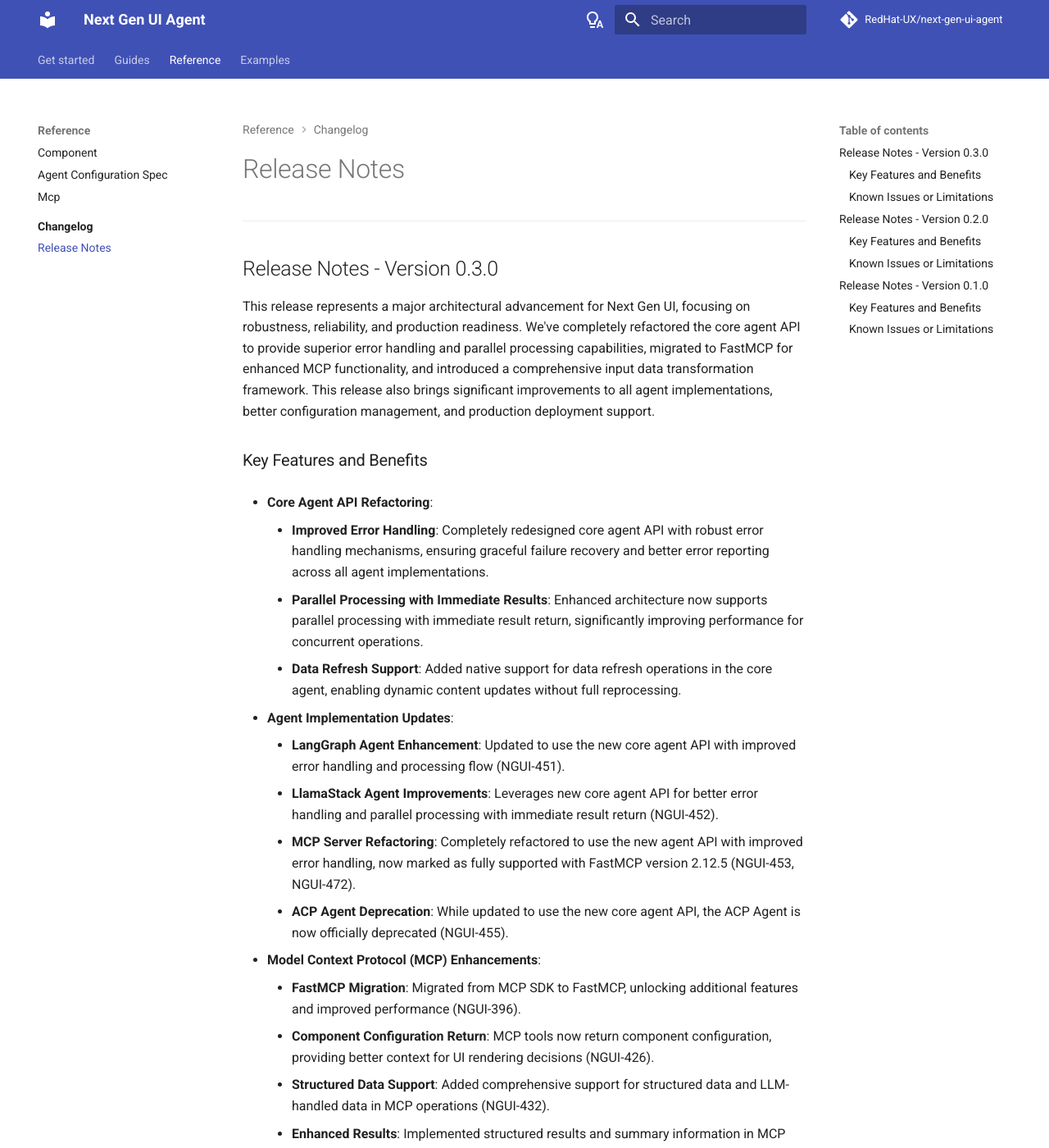
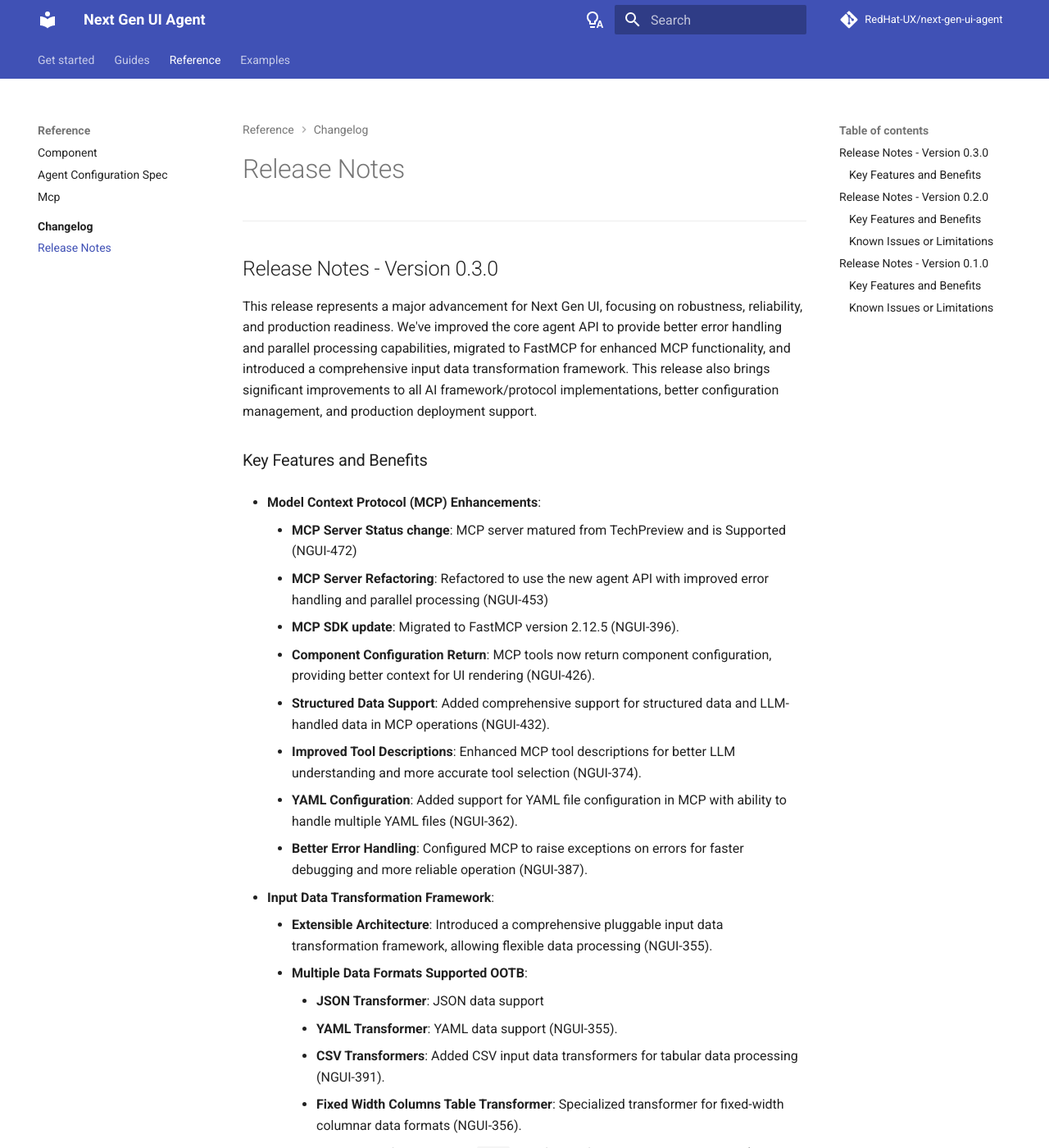
Before and after one commit to RedHat-UX/next-gen-ui-agent, an MkDocs documentation site: the page built from docs/changelog/release_notes.md, in a window 1280 px wide and 1400 px high. Shown: the whole window at 82% size. Built offline with MkDocs 1.6.1 and Material for MkDocs 9.7.7, drawn with Linux system fonts in a browser that asks for light colours; comment, search, counter and statistics services are not loaded; some of the changed text lies outside the part shown.

Commit message:
release notes currated

```diff
--- a/docs/changelog/release_notes.md
+++ b/docs/changelog/release_notes.md
@@ -4,61 +4,44 @@
 
 ## Release Notes - Version 0.3.0
 
-This release represents a major architectural advancement for Next Gen UI, focusing on robustness, reliability, and production readiness. We've completely refactored the core agent API to provide superior error handling and parallel processing capabilities, migrated to FastMCP for enhanced MCP functionality, and introduced a comprehensive input data transformation framework. This release also brings significant improvements to all agent implementations, better configuration management, and production deployment support.
+This release represents a major advancement for Next Gen UI, focusing on robustness, reliability, and production readiness. We've improved the core agent API to provide better error handling and parallel processing capabilities, migrated to FastMCP for enhanced MCP functionality, and introduced a comprehensive input data transformation framework. This release also brings significant improvements to all AI framework/protocol implementations, better configuration management, and production deployment support.
 
 ### Key Features and Benefits
 
-* **Core Agent API Refactoring**:
-    * **Improved Error Handling**: Completely redesigned core agent API with robust error handling mechanisms, ensuring graceful failure recovery and better error reporting across all agent implementations.
-    * **Parallel Processing with Immediate Results**: Enhanced architecture now supports parallel processing with immediate result return, significantly improving performance for concurrent operations.
-    * **Data Refresh Support**: Added native support for data refresh operations in the core agent, enabling dynamic content updates without full reprocessing.
-
-* **Agent Implementation Updates**:
-    * **LangGraph Agent Enhancement**: Updated to use the new core agent API with improved error handling and processing flow (NGUI-451).
-    * **LlamaStack Agent Improvements**: Leverages new core agent API for better error handling and parallel processing with immediate result return (NGUI-452).
-    * **MCP Server Refactoring**: Completely refactored to use the new agent API with improved error handling, now marked as fully supported with FastMCP version 2.12.5 (NGUI-453, NGUI-472).
-    * **ACP Agent Deprecation**: While updated to use the new core agent API, the ACP Agent is now officially deprecated (NGUI-455).
-
 * **Model Context Protocol (MCP) Enhancements**:
-    * **FastMCP Migration**: Migrated from MCP SDK to FastMCP, unlocking additional features and improved performance (NGUI-396).
-    * **Component Configuration Return**: MCP tools now return component configuration, providing better context for UI rendering decisions (NGUI-426).
+    * **MCP Server Status change**: MCP server matured from TechPreview and is Supported (NGUI-472)
+    * **MCP Server Refactoring**: Refactored to use the new agent API with improved error handling and parallel processing (NGUI-453)
+    * **MCP SDK update**: Migrated to FastMCP version 2.12.5 (NGUI-396).
+    * **Component Configuration Return**: MCP tools now return component configuration, providing better context for UI rendering (NGUI-426).
     * **Structured Data Support**: Added comprehensive support for structured data and LLM-handled data in MCP operations (NGUI-432).
-    * **Enhanced Results**: Implemented structured results and summary information in MCP responses (NGUI-398).
     * **Improved Tool Descriptions**: Enhanced MCP tool descriptions for better LLM understanding and more accurate tool selection (NGUI-374).
-    * **Input Data Exclusion**: Optimized MCP tool calls by excluding input_data to reduce payload size and improve performance (NGUI-397).
+    * **YAML Configuration**: Added support for YAML file configuration in MCP with ability to handle multiple YAML files (NGUI-362).
+    * **Better Error Handling**: Configured MCP to raise exceptions on errors for faster debugging and more reliable operation (NGUI-387).
 
 * **Input Data Transformation Framework**:
-    * **Extensible Architecture**: Introduced a comprehensive input data transformation framework, allowing flexible data processing pipelines (NGUI-355).
-    * **Multiple Transformer Support**:
-        - **YAML Transformer**: Native YAML data transformation support (NGUI-355).
+    * **Extensible Architecture**: Introduced a comprehensive pluggable input data transformation framework, allowing flexible data processing (NGUI-355).
+    * **Multiple Data Formats Supported OOTB**:
+        - **JSON Transformer**: JSON data support
+        - **YAML Transformer**: YAML data support (NGUI-355).
         - **CSV Transformers**: Added CSV input data transformers for tabular data processing (NGUI-391).
-        - **Fixed Width Columns Table**: Specialized transformer for fixed-width columnar data formats (NGUI-356).
+        - **Fixed Width Columns Table Transformer**: Specialized transformer for fixed-width columnar data formats (NGUI-356).
         - **No-op Transformer**: Added `noop` transformer for pass-through scenarios (NGUI-407).
-    * **Configurable Default Transformer**: Added ability to configure default input data transformer, streamlining data processing workflows (NGUI-405).
-    * **Smart Data Wrapping**: Implemented automatic wrapping of JSON input data with problematic structures for improved LLM processing (NGUI-354).
+    * Added ability to configure default input data transformer, but also transformers for individual input data types (NGUI-405).
+    * **Smart Data Wrapping**: Implemented automatic wrapping of JSON input data with problematic structures for improved LLM inference (NGUI-354).
 
-* **Configuration Improvements**:
+* **Core Agent Improvements**:
+    * **Improved Error Handling**: Redesigned core agent API with robust error handling mechanisms, ensuring graceful failure recovery and better error reporting across all AI framework/protocol implementations.
+    * **Parallel Processing with Immediate Results**: Architecture now supports parallel processing with immediate result return, improving performance for concurrent operations.
     * **Enhanced Schema**: Improved configuration schema with better support for "enum-like" options, providing clearer configuration validation (NGUI-394).
-    * **Field ID Support**: Added field ID to data_field object with updated spec schemas for better data field identification (NGUI-444).
-    * **YAML Configuration**: Added support for YAML file configuration in MCP with ability to handle multiple YAML files (NGUI-362).
-    * **Spec Schema Separation**: Refactored spec schemas to be separated from tests for better maintainability (NGUI-428).
+    * **Pre-configured Components**: Introduced ability to use dynamic components with pre-defined configuration per input data type (NGUI-364).
+    * **Enhanced Component Specs**: Exported and documented table and set-of-cards JSON specifications (NGUI-380).
+    * **Test App Split Architecture**: Redesigned NGUI e2e test app architecture with updated deployment strategy for better scalability (NGUI-330).
+    * **Improved Testing**: Enhanced pytest configuration to fail on unknown markers and fixed missing dependencies (NGUI-386).
 
-* **Dynamic Component System**:
-    * **Pre-configured Components**: Introduced ability to use dynamic components with pre-defined configuration per data type, reducing configuration overhead (NGUI-364).
-    * **Enhanced Component Specs**: Exported and documented table and set-of-cards JSON specifications (NGUI-380).
-    * **Improved Wrapping**: Fixed data wrapping functionality for non-HBC (Hand Built Components) components (NGUI-395).
-
-* **Production Readiness**:
-    * **OpenShift Deployment**: Added OpenShift deployment YAML configurations for enterprise production environments (NGUI-377).
-    * **Split Architecture**: Redesigned ngui-e2e architecture with updated deployment strategy for better scalability (NGUI-330).
-    * **Improved Testing**: Enhanced pytest configuration to fail on unknown markers and fixed missing dependencies (NGUI-386).
-    * **Better Error Handling**: Configured MCP to raise exceptions on errors for faster debugging and more reliable operation (NGUI-387).
-
-### Known Issues or Limitations
-
-* **ACP Agent Deprecation**: The ACP Agent has been officially deprecated in this release. While it has been updated to use the new core agent API, users should plan to migrate to alternative agent implementations (LangGraph, LlamaStack, or MCP) for continued support.
-* **Breaking Changes**: The core agent API refactoring introduces breaking changes for custom agent implementations. Custom agents will need to be updated to conform to the new API structure.
-* **Data Transformation**: The evaluation script requires a patch for data passing to the data transformation step. Users working with custom evaluation workflows should review the changes in commit 645d73a.
+* **AI framework/protocol Implementation Updates**:
+    * **LangGraph Agent Enhancement**: Updated to use the new core agent API with improved error handling and parallel processing flow (NGUI-451).
+    * **LlamaStack Agent Improvements**: Leverages new core agent API for better error handling and parallel processing with immediate result return (NGUI-452).
+    * **ACP Agent Deprecation**: ACP Agent is now officially deprecated as ACP protocol itself is deprecated (NGUI-455).
 
 ---
 
```
